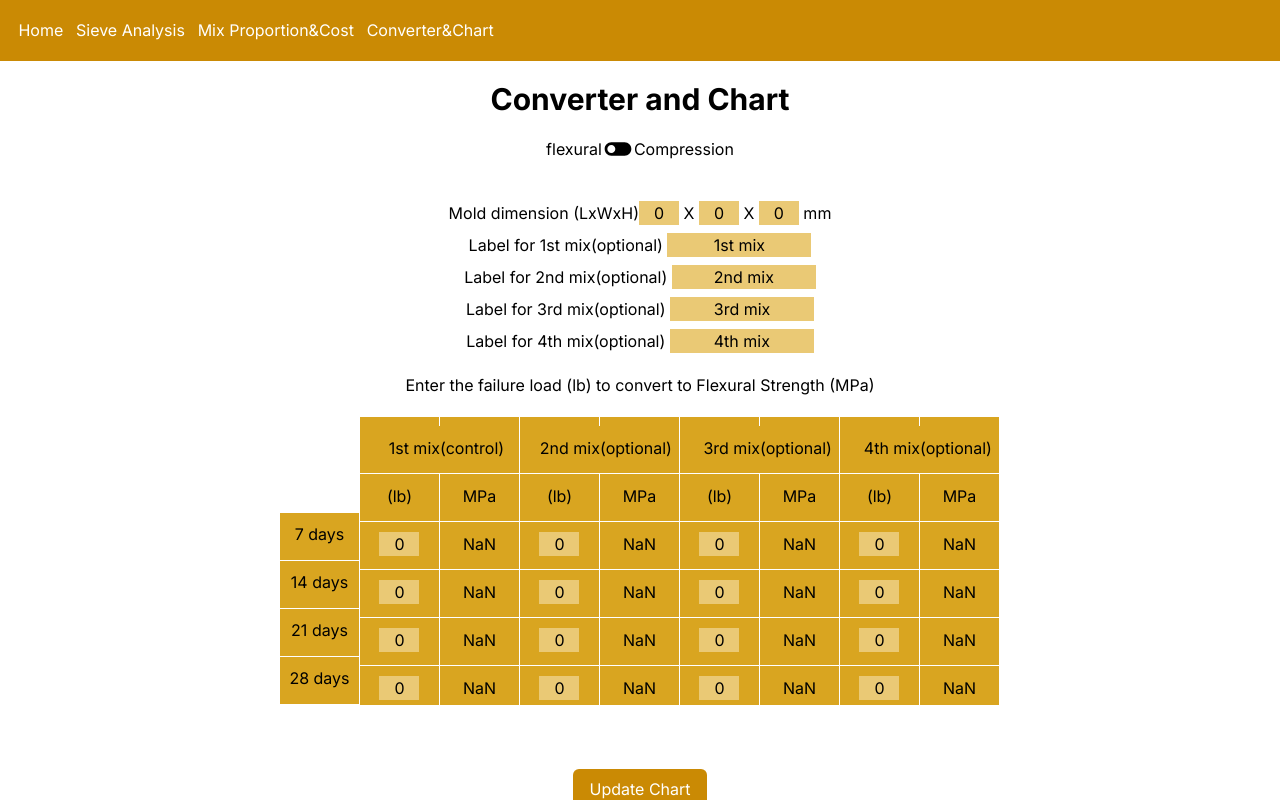
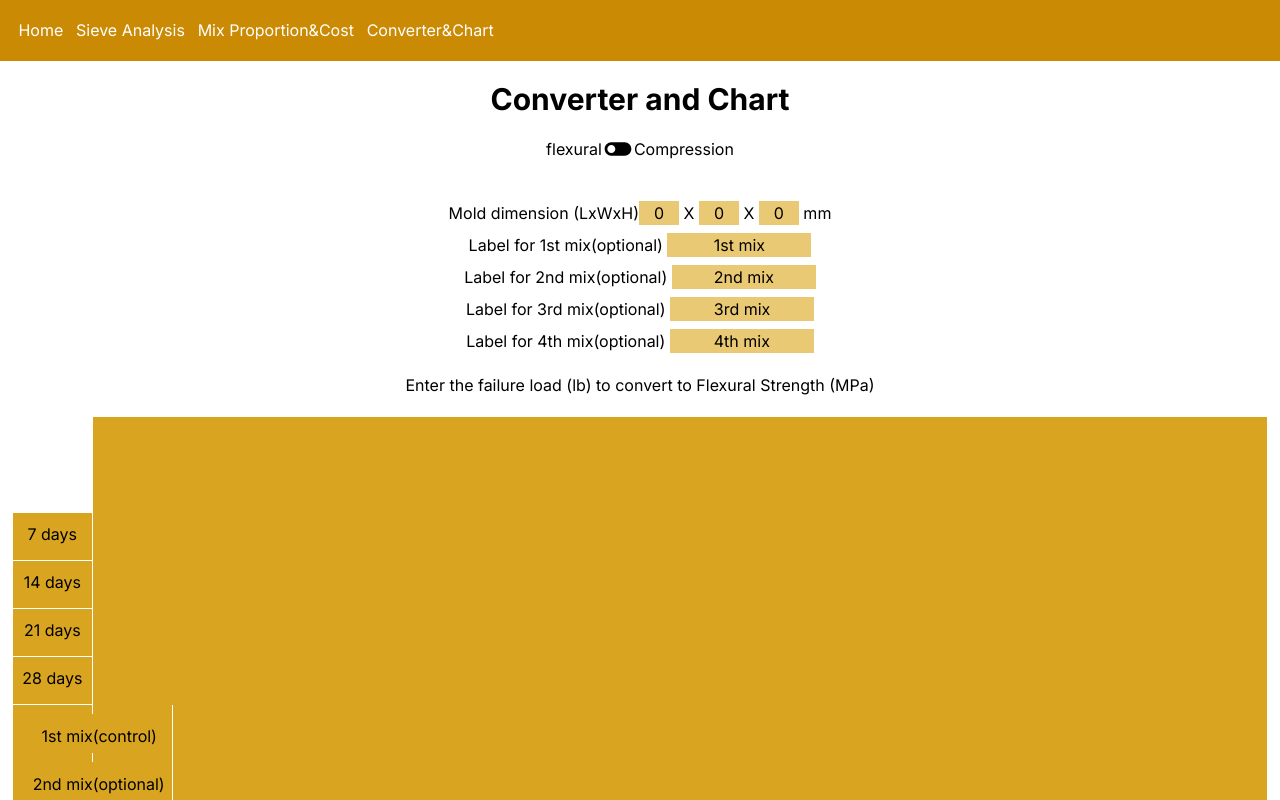
Before and after one commit to IsraelIyke/ug-project, a Next.js app: page /converter in a window 1280 px wide. Shown: the top 800 px of the page. Built offline with nearby package versions, Linux system fonts and the light colour scheme.

Commit message:
Update page.css

```diff
--- a/app/converter/page.css
+++ b/app/converter/page.css
@@ -9,9 +9,7 @@ input {
 .result-container {
   overflow-y: hidden;
   overflow-x: auto;
-  display: flex;
   width: 98vw;
-  justify-content: center;
 }
 .result-container div {
   background-color: hsl(43, 74%, 49%);
@@ -35,7 +33,7 @@ input {
   display: flex;
 }
 @media screen and (width < 768px) {
-  .chart {
+  .chart canvas{
     width: 98vw;
   }
   .result-container {
```
